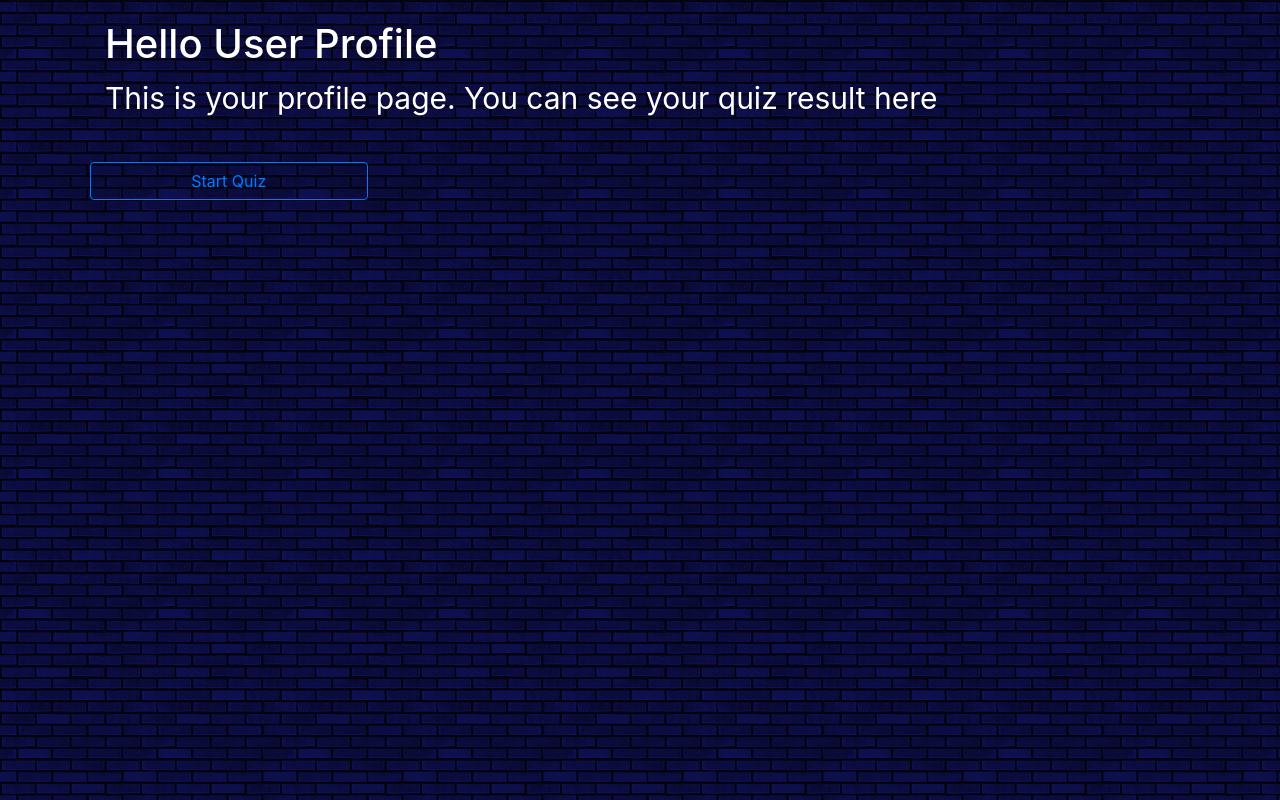
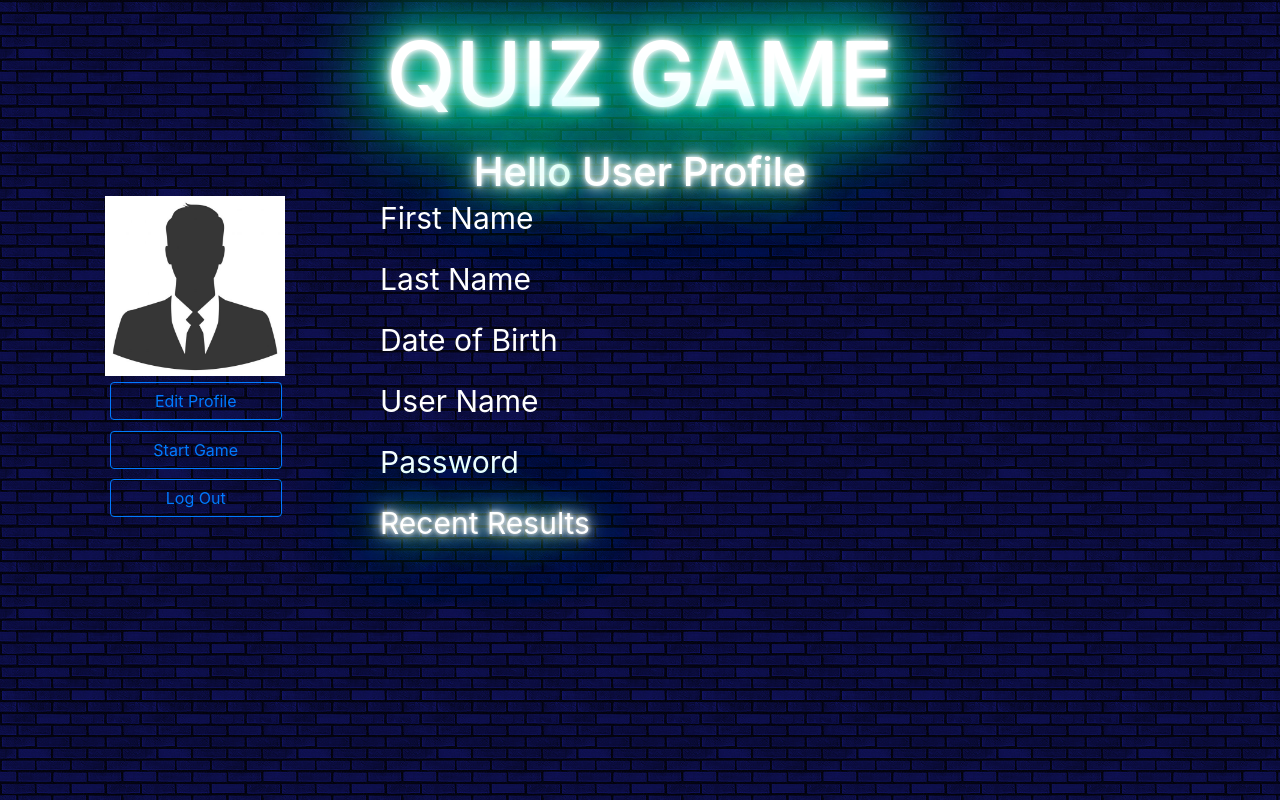
Before and after one commit to tabishismail/quiz_application, a plain HTML site: page profile.html in a window 1280 px wide. Drawn offline with nearby package versions, Linux system fonts and the light colour scheme.

Commit message:
more functions and modification done

```diff
--- a/app.js
+++ b/app.js
@@ -66,3 +66,6 @@ let getUser = () => {
     var newUser = localStorage.getItem("userData");
     userProfile.innerHTML = JSON.parse(newUser).user.toUpperCase();
 }
+let start =()=>{
+    window.location='quiz.html'
+}
--- a/profile.html
+++ b/profile.html
@@ -14,10 +14,36 @@
 <body onload="getUser()">
     <div class="container">
         <div class="welcome">
-            <h1>Hello <span id="userProfile">User Profile</span></h1>
-            <p>This is your profile page. You can see your quiz result here</p>
+            <h1 class="neon">QUIZ GAME</h1>
+            <h3 class="neon pro-head">Hello <span id="userProfile">User Profile</span></h3>
+            <div class="row">
+                <div class="col-3">
+                    <div>
+                        <img class="profilePic" src="images/profile.jpg" alt="">
+                        <button class="btn btn-outline-primary pro-btn">Edit Profile</button>
+                        <button class="btn btn-outline-primary pro-btn" onclick="start()">Start Game</button>
+                        <button class="btn btn-outline-primary pro-btn">Log Out</button>
+                    </div>
+                </div>
+                <div class="col-9">
+                    <div class="row">
+                        <div class="col-12">
+                            <p>First Name</p>
+                            <p>Last Name</p>
+                            <p>Date of Birth</p>
+                            <p>User Name</p>
+                            <p>Password</p>
+                        </div>
+                    </div>
+                    <div class="row">
+                        <div class="col-12">
+                            <p class="neon result-head">Recent Results</p>
+                        </div>
+
+                    </div>
+                </div>
+            </div>
         </div>
-        <button class="btn btn-outline-primary">Start Quiz</button>
 
 
     </div>
--- a/style.css
+++ b/style.css
@@ -120,7 +120,22 @@ input[type=text]:focus, input[type=password]:focus,input[type=email]:focus {
 #userProfile{
   color: white;
 }
-
+.profilePic{
+  width: 180px;
+}
+.pro-btn{
+  width: 70%;
+}
+.pro-head{
+  font-size: 40px;
+  margin: 0 auto;
+}
+.result-head{
+  padding: 0px ;
+  margin: 0px !important;
+  font-size: 30px;
+  text-align: left;
+}
 
 @media screen and (max-width: 640px) {
     .user{
```
